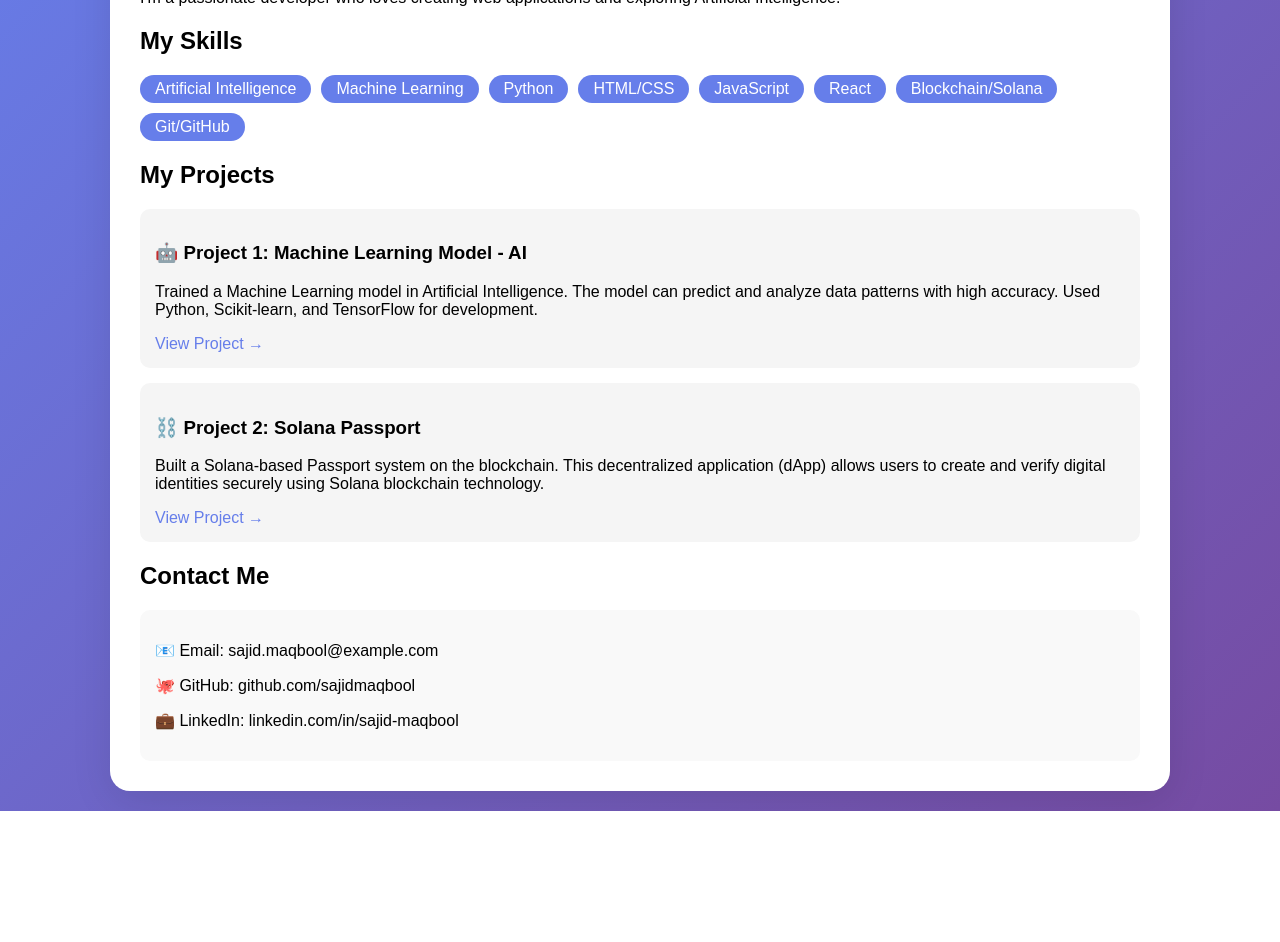
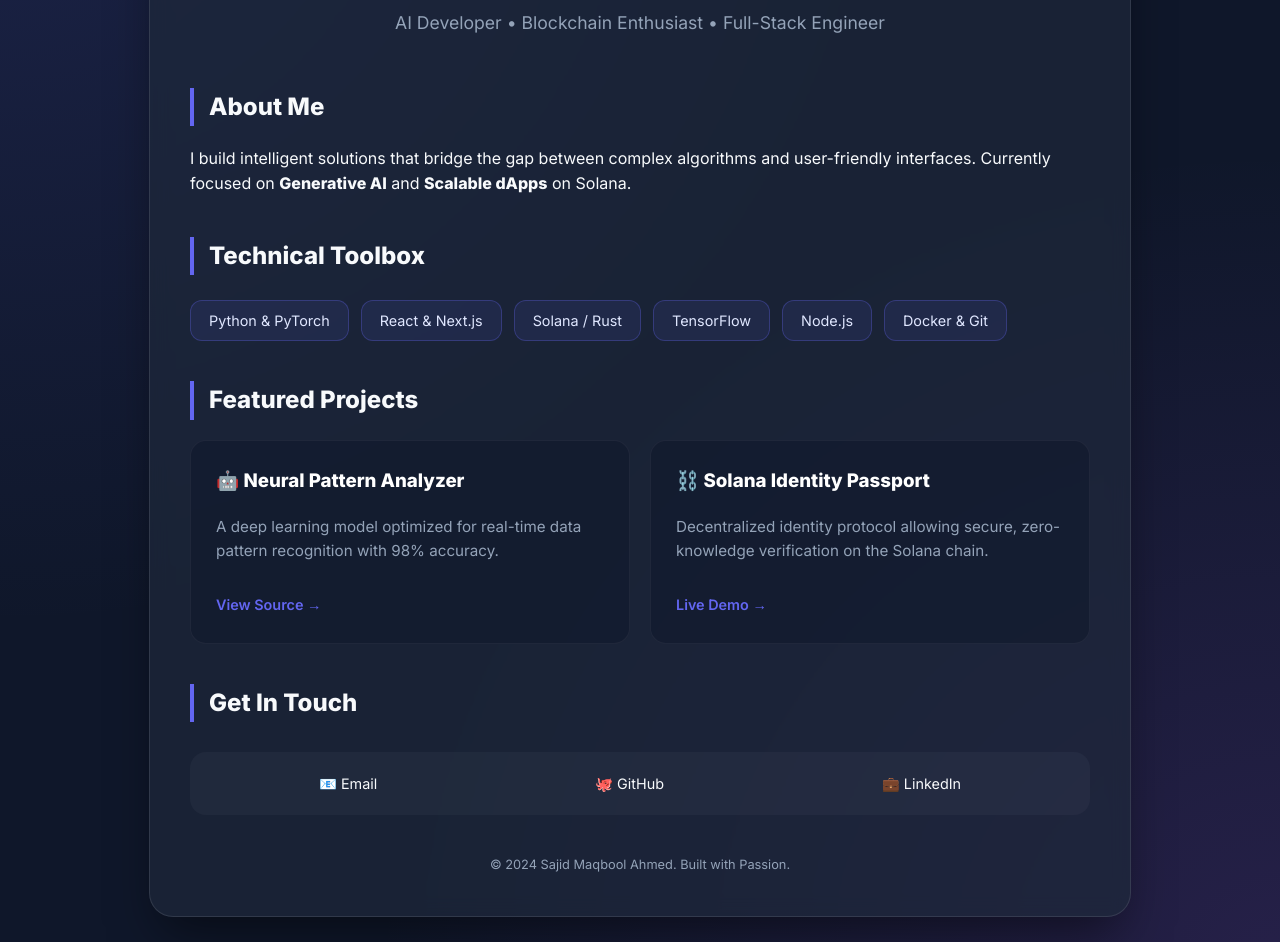
Before and after one commit to SajidMaqbool/Sajid-Maqbool, a plain HTML site: page index.html in a window 1280 px wide. Shown: the part 190-1132 px from the top of the page. Before the commit the page ends 1001 px from the top, so only its background shows below. Drawn offline with Linux system fonts and the light colour scheme.

Commit message:
Update index.html

```diff
--- a/index.html
+++ b/index.html
@@ -1,102 +1,217 @@
 <!DOCTYPE html>
-<html>
+<html lang="en">
 <head>
-    <title>Sajid Maqbool Ahmed - Portfolio</title>
+    <meta charset="UTF-8">
+    <meta name="viewport" content="width=device-width, initial-scale=1.0">
+    <title>Sajid Maqbool Ahmed | AI & Blockchain Developer</title>
+    <link href="https://fonts.googleapis.com/css2?family=Inter:wght@300;400;600;800&display=swap" rel="stylesheet">
     <style>
+        :root {
+            --primary: #6366f1;
+            --secondary: #a855f7;
+            --bg-dark: #0f172a;
+            --text-main: #f8fafc;
+            --text-dim: #94a3b8;
+        }
+
         body {
-            font-family: Arial, sans-serif;
+            font-family: 'Inter', sans-serif;
             margin: 0;
-            padding: 20px;
-            background: linear-gradient(135deg, #667eea 0%, #764ba2 100%);
+            padding: 0;
+            background-color: var(--bg-dark);
+            background-image:
+                radial-gradient(at 0% 0%, rgba(99, 102, 241, 0.15) 0, transparent 50%),
+                radial-gradient(at 100% 100%, rgba(168, 85, 247, 0.15) 0, transparent 50%);
+            color: var(--text-main);
+            line-height: 1.6;
         }
+
         .container {
-            max-width: 1000px;
-            margin: auto;
-            background: white;
-            padding: 30px;
-            border-radius: 20px;
-            box-shadow: 0 10px 40px rgba(0,0,0,0.1);
+            max-width: 900px;
+            margin: 50px auto;
+            padding: 40px;
+            background: rgba(30, 41, 59, 0.7);
+            backdrop-filter: blur(10px);
+            border: 1px solid rgba(255, 255, 255, 0.1);
+            border-radius: 24px;
+            box-shadow: 0 25px 50px -12px rgba(0, 0, 0, 0.5);
         }
+
+        header {
+            text-align: center;
+            margin-bottom: 50px;
+        }
+
         h1 {
-            color: #333;
-            text-align: center;
+            font-size: 2.5rem;
+            font-weight: 800;
+            margin-bottom: 10px;
+            background: linear-gradient(to right, #818cf8, #c084fc);
+            -webkit-background-clip: text;
+            -webkit-text-fill-color: transparent;
         }
-        .project {
-            background: #f5f5f5;
-            padding: 15px;
-            margin: 15px 0;
-            border-radius: 10px;
-            transition: transform 0.3s;
+
+        .subtitle {
+            color: var(--text-dim);
+            font-size: 1.1rem;
         }
-        .project:hover {
-            transform: translateY(-5px);
-            box-shadow: 0 5px 20px rgba(0,0,0,0.1);
+
+        h2 {
+            font-size: 1.5rem;
+            border-left: 4px solid var(--primary);
+            padding-left: 15px;
+            margin-top: 40px;
         }
+
         .skills {
             display: flex;
             flex-wrap: wrap;
-            gap: 10px;
-            margin: 20px 0;
+            gap: 12px;
+            margin: 25px 0;
         }
+
         .skill {
-            background: #667eea;
-            color: white;
-            padding: 5px 15px;
-            border-radius: 20px;
+            background: rgba(99, 102, 241, 0.1);
+            border: 1px solid rgba(99, 102, 241, 0.3);
+            color: #e0e7ff;
+            padding: 8px 18px;
+            border-radius: 12px;
+            font-size: 0.9rem;
+            transition: all 0.3s ease;
         }
-        a {
-            color: #667eea;
+
+        .skill:hover {
+            background: var(--primary);
+            transform: translateY(-3px);
+        }
+
+        .project-grid {
+            display: grid;
+            grid-template-columns: 1fr 1fr;
+            gap: 20px;
+            margin-top: 20px;
+        }
+
+        @media (max-width: 768px) {
+            .project-grid { grid-template-columns: 1fr; }
+        }
+
+        .project-card {
+            background: rgba(15, 23, 42, 0.5);
+            border: 1px solid rgba(255, 255, 255, 0.05);
+            padding: 25px;
+            border-radius: 16px;
+            transition: all 0.3s ease;
+        }
+
+        .project-card:hover {
+            border-color: var(--secondary);
+            transform: scale(1.02);
+            box-shadow: 0 10px 30px -10px rgba(168, 85, 247, 0.3);
+        }
+
+        .project-card h3 {
+            margin-top: 0;
+            color: #fff;
+        }
+
+        .project-card p {
+            font-size: 0.95rem;
+            color: var(--text-dim);
+        }
+
+        .btn {
+            display: inline-block;
+            margin-top: 15px;
+            color: var(--primary);
+            font-weight: 600;
             text-decoration: none;
+            font-size: 0.9rem;
         }
-        a:hover {
-            text-decoration: underline;
+
+        .contact-section {
+            display: flex;
+            justify-content: space-around;
+            background: rgba(255, 255, 255, 0.03);
+            padding: 20px;
+            border-radius: 16px;
+            margin-top: 30px;
+            text-align: center;
         }
-        .contact-info {
-            background: #f9f9f9;
-            padding: 15px;
-            border-radius: 10px;
+
+        .contact-link {
+            color: var(--text-main);
+            text-decoration: none;
+            font-size: 0.9rem;
+            transition: color 0.3s;
+        }
+
+        .contact-link:hover {
+            color: var(--primary);
+        }
+
+        footer {
+            text-align: center;
+            margin-top: 40px;
+            font-size: 0.8rem;
+            color: var(--text-dim);
         }
     </style>
 </head>
 <body>
+
     <div class="container">
-        <h1>👋 Hello, I'm Sajid Maqbool Ahmed</h1>
+        <header>
+            <h1>Sajid Maqbool Ahmed</h1>
+            <p class="subtitle">AI Developer • Blockchain Enthusiast • Full-Stack Engineer</p>
+        </header>
 
-        <h2>About Me</h2>
-        <p>I'm a passionate developer who loves creating web applications and exploring Artificial Intelligence.</p>
+        <section>
+            <h2>About Me</h2>
+            <p>I build intelligent solutions that bridge the gap between complex algorithms and user-friendly interfaces. Currently focused on <strong>Generative AI</strong> and <strong>Scalable dApps</strong> on Solana.</p>
+        </section>
 
-        <h2>My Skills</h2>
-        <div class="skills">
-            <span class="skill">Artificial Intelligence</span>
-            <span class="skill">Machine Learning</span>
-            <span class="skill">Python</span>
-            <span class="skill">HTML/CSS</span>
-            <span class="skill">JavaScript</span>
-            <span class="skill">React</span>
-            <span class="skill">Blockchain/Solana</span>
-            <span class="skill">Git/GitHub</span>
-        </div>
+        <section>
+            <h2>Technical Toolbox</h2>
+            <div class="skills">
+                <span class="skill">Python & PyTorch</span>
+                <span class="skill">React & Next.js</span>
+                <span class="skill">Solana / Rust</span>
+                <span class="skill">TensorFlow</span>
+                <span class="skill">Node.js</span>
+                <span class="skill">Docker & Git</span>
+            </div>
+        </section>
 
-        <h2>My Projects</h2>
+        <section>
+            <h2>Featured Projects</h2>
+            <div class="project-grid">
+                <div class="project-card">
+                    <h3>🤖 Neural Pattern Analyzer</h3>
+                    <p>A deep learning model optimized for real-time data pattern recognition with 98% accuracy.</p>
+                    <a href="#" class="btn">View Source →</a>
+                </div>
+                <div class="project-card">
+                    <h3>⛓️ Solana Identity Passport</h3>
+                    <p>Decentralized identity protocol allowing secure, zero-knowledge verification on the Solana chain.</p>
+                    <a href="#" class="btn">Live Demo →</a>
+                </div>
+            </div>
+        </section>
 
-        <div class="project">
-            <h3>🤖 Project 1: Machine Learning Model - AI</h3>
-            <p>Trained a Machine Learning model in Artificial Intelligence. The model can predict and analyze data patterns with high accuracy. Used Python, Scikit-learn, and TensorFlow for development.</p>
-            <a href="#">View Project →</a>
-        </div>
+        <section>
+            <h2>Get In Touch</h2>
+            <div class="contact-section">
+                <a href="mailto:sajid.maqbool@example.com" class="contact-link">📧 Email</a>
+                <a href="https://github.com/sajidmaqbool" class="contact-link">🐙 GitHub</a>
+                <a href="https://linkedin.com/in/sajid-maqbool" class="contact-link">💼 LinkedIn</a>
+            </div>
+        </section>
 
-        <div class="project">
-            <h3>⛓️ Project 2: Solana Passport</h3>
-            <p>Built a Solana-based Passport system on the blockchain. This decentralized application (dApp) allows users to create and verify digital identities securely using Solana blockchain technology.</p>
-            <a href="#">View Project →</a>
-        </div>
+        <footer>
+            &copy; 2024 Sajid Maqbool Ahmed. Built with Passion.
+        </footer>
+    </div>
 
-        <h2>Contact Me</h2>
-        <div class="contact-info">
-            <p>📧 Email: sajid.maqbool@example.com</p>
-            <p>🐙 GitHub: github.com/sajidmaqbool</p>
-            <p>💼 LinkedIn: linkedin.com/in/sajid-maqbool</p>
-        </div>
-    </div>
 </body>
 </html>
```
